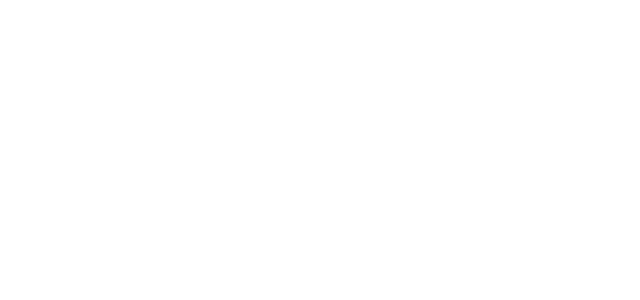
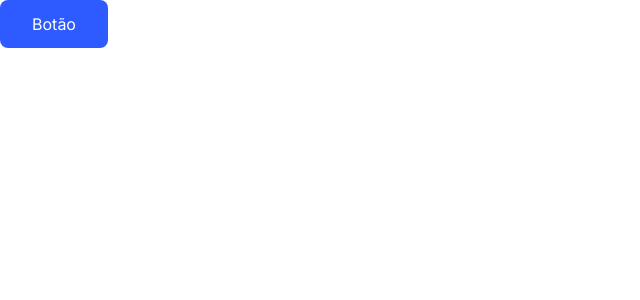
Before and after one commit to arctavares/Alfabit, a Next.js app: page / in a window 1280 px wide. Shown: the top 300 px of the page, without its empty margins (0-640 px from the left). Built offline with nearby package versions, Linux system fonts and the light colour scheme.

Commit message:
configure globals and tailwind config

```diff
--- a/app/components/Button/Button.tsx
+++ b/app/components/Button/Button.tsx
@@ -1,19 +1,16 @@
 export type ButtonProps = {
     children: React.ReactNode;
-} & React.ButtonHTMLAttributes<HTMLButtonElement>;
+  } & React.ButtonHTMLAttributes<HTMLButtonElement>;
 
-const Button = ({children, className}: ButtonProps) => {
-    return <button className={`
-        bg-primary
-        rounded-[8px]
-        px-[32px]
-        py-[12px]
-        text-white
-        tablet-text-sm
+  const Button = ({ children, className }: ButtonProps) => {
+    return <button
+      className={`
+        bg-primary rounded-md px-6 py-2 text-white
         ${className}
-    `}>
-            {children}
-        </button>
-}
+      `}
+    >
+      { children }
+    </button>
+  }
 
-export default Button;
+  export default Button
--- a/app/globals.css
+++ b/app/globals.css
@@ -38,6 +38,29 @@
     --shadow-outline: 0px 0px 0px 2px #E8E8E8;
     --shadow-button-focus: 0px 0px 0px 2px #AF4BFE;
 
+    /* Blur */
+    --blur: 4px
+
+    /* Spacing */
+
+    --spacing-none: 0px;
+    --spacing-4xs: 8px;
+    --spacing-2xs: 12px;
+    --spacing-xs: 16px;
+    --spacing-sm: 20px;
+    --spacing-md: 24px;
+    --spacing-lg: 32px;
+    --spacing-xl: 40px;
+    --spacing-2xl: 48px;
+    --spacing-4xl: 56px;
+
+
+    /* Border Radius */
+    --border-radius-none: 0px;
+    --border-radius-sm: 4px;
+    --border-radius-md: 8px;
+    --border-radius-lg: 16px;
+
     }
 
     .theme-violet {
--- a/tailwind.config.ts
+++ b/tailwind.config.ts
@@ -5,6 +5,10 @@
   return (opacityValue: number): string => `rgba(${color}, ${opacityValue})`;
 }
 
+function toRgbaFunction(cssVariable: string): ({ opacityValue }: { opacityValue: number }) => string {
+  const rgbaColorFunction = toRgba(cssVariable);
+  return ({ opacityValue }: { opacityValue: number }): string => rgbaColorFunction(opacityValue);
+}
 
 /** @type {import('tailwindcss').Config} */
 module.exports = {
@@ -20,24 +24,63 @@
       desktop: 'var(--screen-desktop)',
       tv: 'var(--screen-tv)',
     },
+    spacing: {
+      'none': 'var(--spacing-none) /* 0px */',
+      '4xs': 'var(--spacing-4xs) /* 8px */',
+      '2xs': 'var(--spacing-2xs) /* 12px */',
+      'xs': 'var(--spacing-xs) /* 16px */',
+      'sm': 'var(--spacing-sm) /* 20px */',
+      'md': 'var(--spacing-md) /* 24px */',
+      'lg': 'var(--spacing-lg) /* 32px */',
+      'xl': 'var(--spacing-xl) /* 40px */',
+      '2xl': 'var(--spacing-2xl) /* 48px */',
+      '4xl': 'var(--spacing-4xl) /* 56px */',
+      0: 'var(--spacing-none) /* 0px */',
+      1: 'var(--spacing-4xs) /* 8px */',
+      2: 'var(--spacing-2xs) /* 12px */',
+      3: 'var(--spacing-xs) /* 16px */',
+      4: 'var(--spacing-sm) /* 20px */',
+      5: 'var(--spacing-md) /* 24px */',
+      6: 'var(--spacing-lg) /* 32px */',
+      7: 'var(--spacing-xl) /* 40px */',
+      8: 'var(--spacing-2xl) /* 48px */',
+      9: 'var(--spacing-4xl) /* 56px */',
+    },
     extend: {
       colors: {
-        primary: toRgba('--primary'),
-        secondary: toRgba('--secondary'),
-        tertiary: toRgba('--tertiary'),
-        quaternary: toRgba('--quaternary'),
-        hover: toRgba('--hover'),
-        click: toRgba('--click'),
-        icon: toRgba('--icon'),
-        outline: toRgba('--outline'),
-        divider: toRgba('--divider'),
-        'bg-light': toRgba('--bg-light'),
-        'bg-dark': toRgba('--bg-dark'),
-        'bg-disabled': toRgba('--bg-disabled'),
-        'text-primary': toRgba('--text-primary'),
-        'text-secondary': toRgba('--text-secondary'),
-        'text-tertiary': toRgba('--text-tertiary'),
-        'text-disabled': toRgba('--text-disabled'),
+        primary: toRgbaFunction('--primary'),
+        secondary: toRgbaFunction('--secondary'),
+        tertiary: toRgbaFunction('--tertiary'),
+        quaternary: toRgbaFunction('--quaternary'),
+        hover: toRgbaFunction('--hover'),
+        click: toRgbaFunction('--click'),
+        icon: toRgbaFunction('--icon'),
+        outline: toRgbaFunction('--outline'),
+        divider: toRgbaFunction('--divider'),
+        'bg-light': toRgbaFunction('--bg-light'),
+        'bg-dark': toRgbaFunction('--bg-dark'),
+        'bg-disabled': toRgbaFunction('--bg-disabled'),
+        'text-primary': toRgbaFunction('--text-primary'),
+        'text-secondary': toRgbaFunction('--text-secondary'),
+        'text-tertiary': toRgbaFunction('--text-tertiary'),
+        'text-disabled': toRgbaFunction('--text-disabled'),
+      },
+      boxShadow: {
+        sm: 'var(--shadow-sm)',
+        md: 'var(--shadow-md)',
+        lg: 'var(--shadow-lg)',
+        focus: 'var(--shadow-focus)',
+        outline: 'var(--shadow-outline)',
+        'button-focus': 'var(--shadow-button-focus)',
+      },
+      blur: {
+        default: 'var(--blur)',
+      },
+      borderRadius: {
+        none: 'var(--border-radius-none)',
+        sm: 'var(--border-radius-sm)',
+        md: 'var(--border-radius-md)',
+        lg: 'var(--border-radius-lg)',
       },
     },
   },
```
